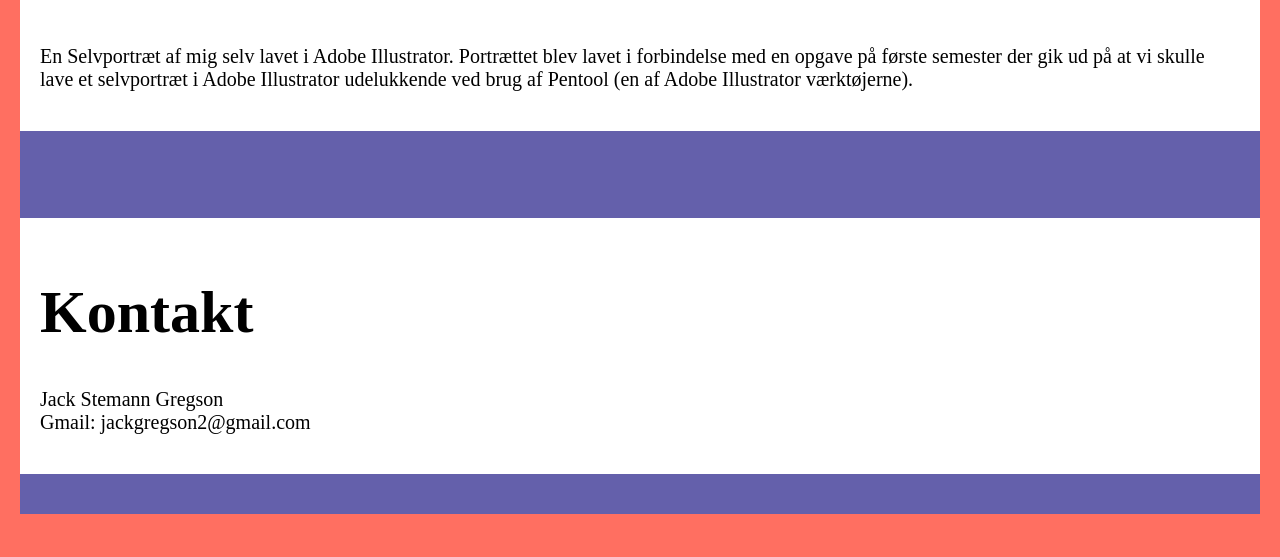
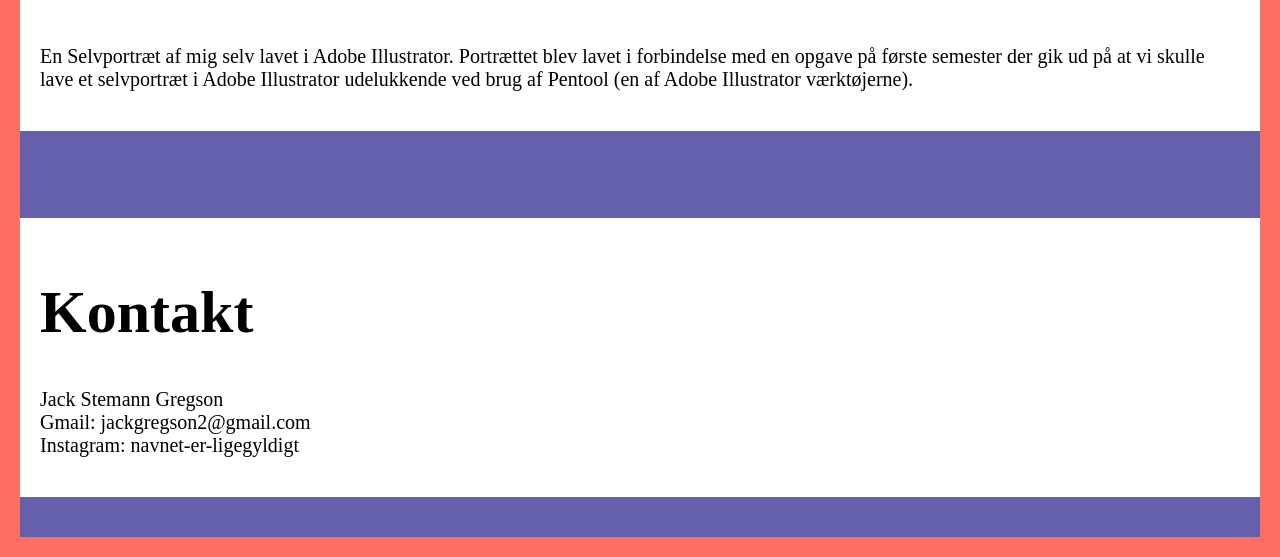
Before and after one commit to jsgr37920/09test, a plain HTML site: page web6.html in a window 1280 px wide. Shown: the part 2293-2850 px from the top of the page. Before the commit the page ends 2827 px from the top, so only its background shows below. Drawn offline with Linux system fonts and the light colour scheme; a web font is replaced by a local one.

Commit message:
Update web6.html

```diff
--- a/web6.html
+++ b/web6.html
@@ -159,7 +159,7 @@
           <div id="ko">
               <h1> Kontakt </h1>
           </div>
-            <p> Jack Stemann Gregson <br> Gmail: jackgregson2@gmail.com </p>
+            <p> Jack Stemann Gregson <br> Gmail: jackgregson2@gmail.com <br> Instagram: navnet-er-ligegyldigt </p>
             </div>
 
 
```
